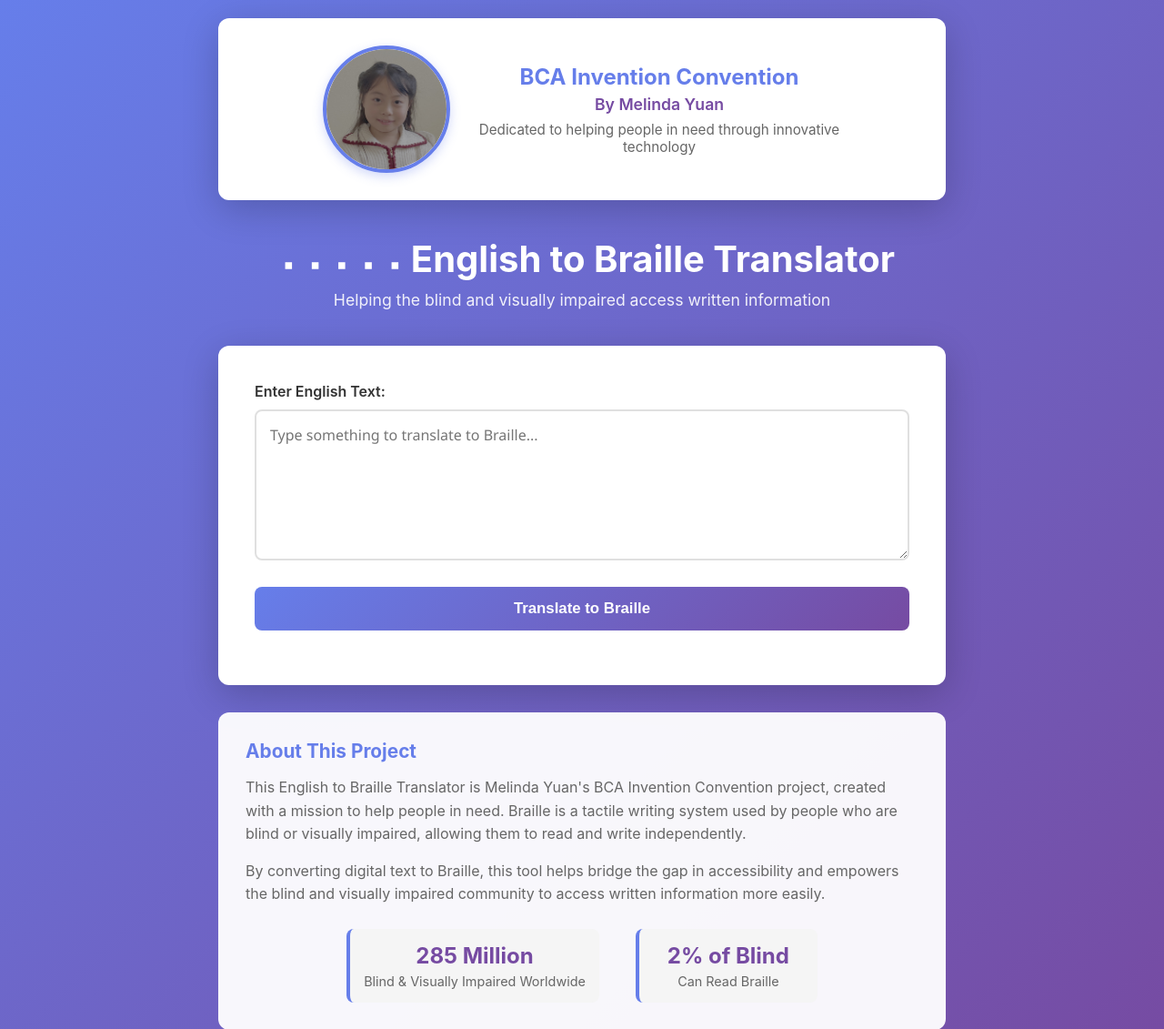
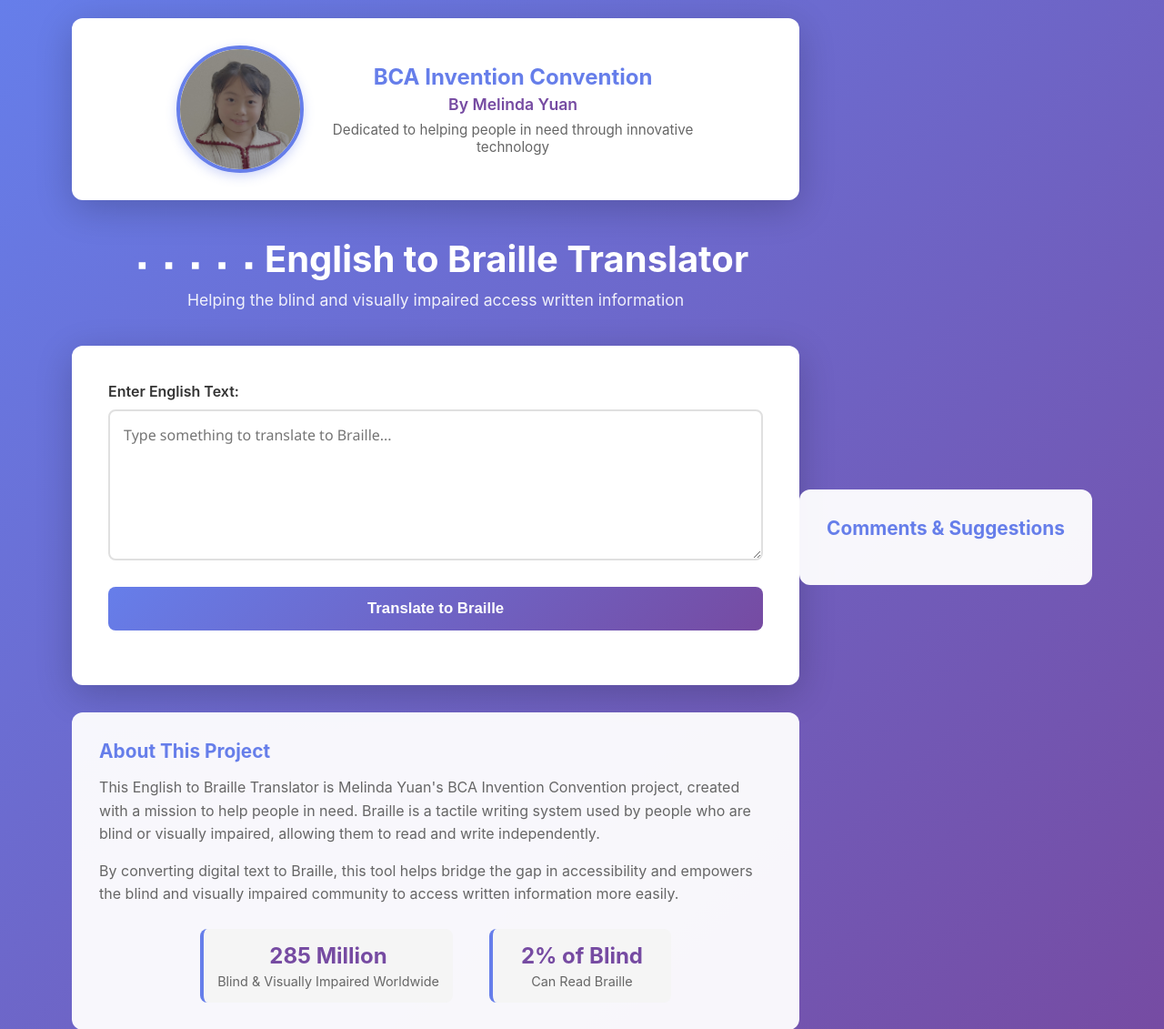
Before and after one commit to yuan776/braille_translator, a Flask app: page / in a window 1280 px wide. Shown: the top 1131 px of the page at 91% size. Run offline with Flask 3, Linux system fonts and the light colour scheme; some libraries are stand-ins or nearby versions.

Commit message:
add way to track visitors and comments

```diff
--- a/static/style.css
+++ b/static/style.css
@@ -319,6 +319,20 @@
     text-align: center;
 }
 
+.comments-section {
+    background: rgba(255, 255, 255, 0.95);
+    border-radius: 12px;
+    padding: 30px;
+    margin-top: 30px;
+    color: #333;
+}
+
+.comments-section h3 {
+    color: #667eea;
+    margin-bottom: 20px;
+    font-size: 1.3rem;
+}
+
 @media (max-width: 600px) {
     .header h1 {
         font-size: 1.8rem;
@@ -355,4 +369,8 @@
     .stat-item {
         min-width: 100%;
     }
+
+    .comments-section {
+        padding: 20px;
+    }
 }
--- a/templates/index.html
+++ b/templates/index.html
@@ -85,6 +85,32 @@
         </div>
     </div>
 
+    <div class="comments-section">
+        <h3>Comments &amp; Suggestions</h3>
+        <div id="disqus_thread"></div>
+        <noscript>Please enable JavaScript to view comments.</noscript>
+    </div>
+
     <script src="{{ url_for('static', filename='script.js') }}"></script>
+
+    <!-- GoatCounter analytics: sign up free at https://www.goatcounter.com
+         Replace YOUR_CODE with your GoatCounter site code -->
+    <script data-goatcounter="https://yuan776.goatcounter.com/count"
+            async src="//gc.zgo.at/count.js"></script>
+
+    <!-- Disqus comments: sign up free at https://disqus.com
+         Replace YOUR_SHORTNAME with your Disqus shortname -->
+    <script>
+        var disqus_config = function () {
+            this.page.url = window.location.href;
+            this.page.identifier = 'braille-translator-main';
+        };
+        (function() {
+            var d = document, s = d.createElement('script');
+            s.src = 'https://yuan776.disqus.com/embed.js';
+            s.setAttribute('data-timestamp', +new Date());
+            (d.head || d.body).appendChild(s);
+        })();
+    </script>
 </body>
 </html>
```
